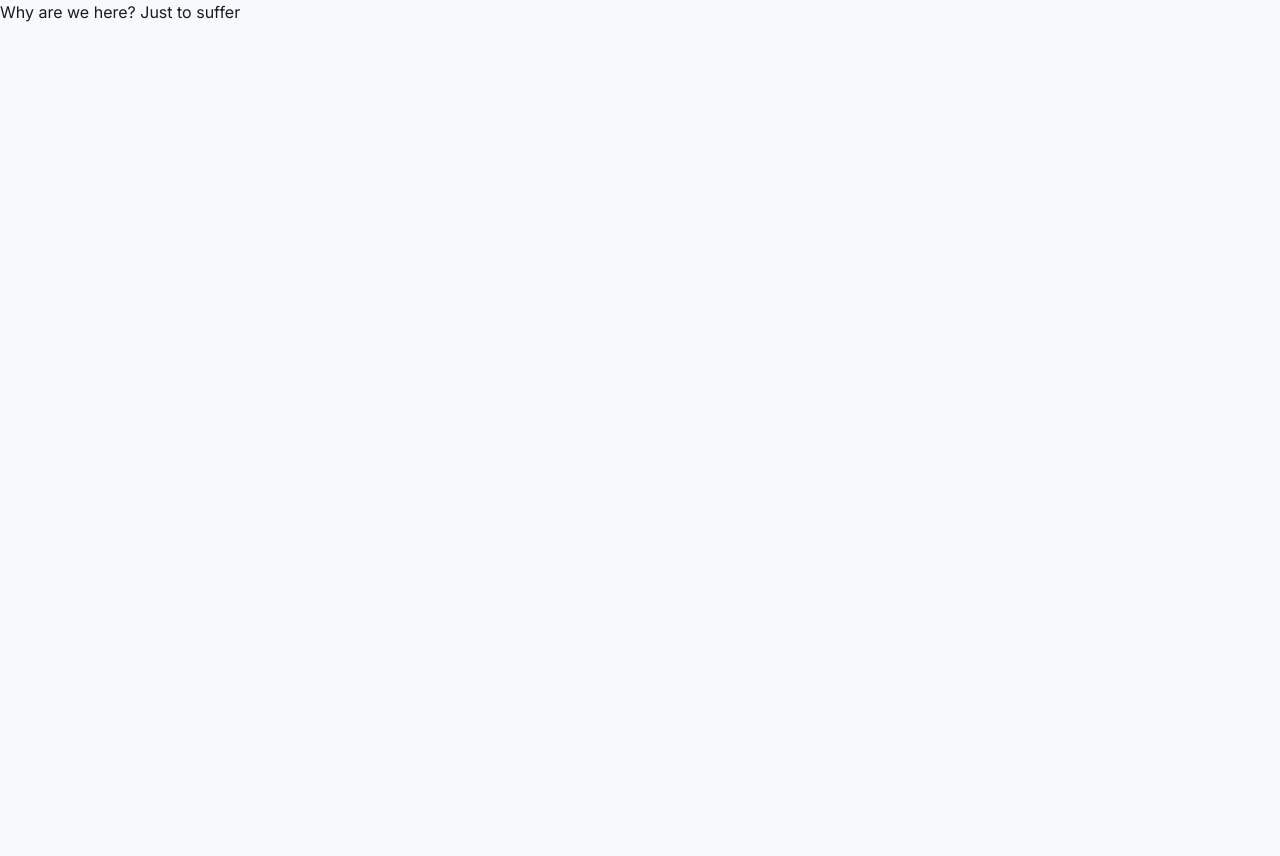
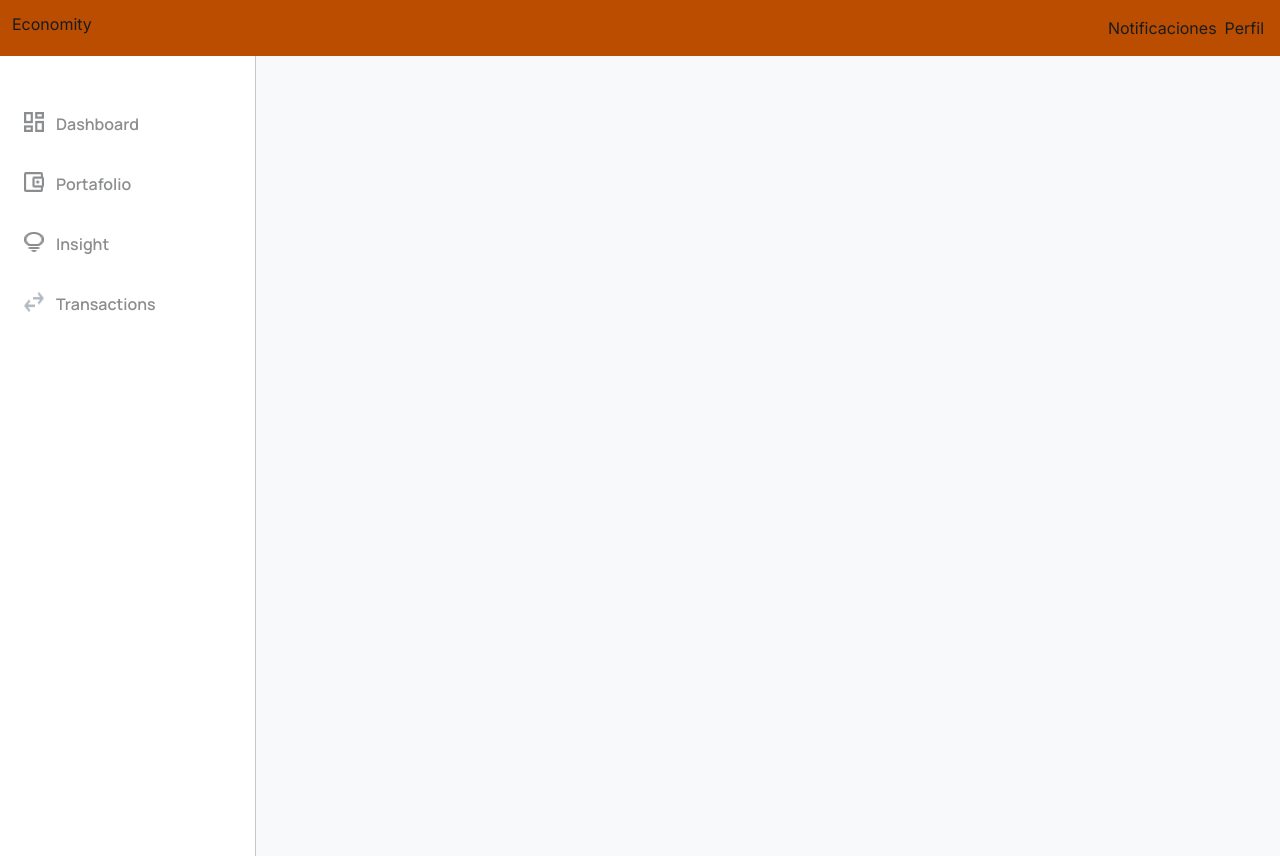
Before and after one commit to Mozcko/talenthackathon-economity-core, an Astro site in the folder frontend/: page / in a window 1280 px wide. Before the commit the page ends 800 px from the top, so only its background shows below. Built offline with nearby package versions, Linux system fonts and the light colour scheme; Astro itself is replaced by a stand-in of ours.

Commit message:
Sidebar done

```diff
--- a/frontend/src/components/Astro/Navbar.astro
+++ b/frontend/src/components/Astro/Navbar.astro
@@ -0,0 +1,11 @@
+---
+
+---
+
+<nav class="flex width-full align-center justify-between bg-amber-700">
+  <div class="m-3">Economity</div>
+  <div class="flex m-3">
+    <div class="m-1">Notificaciones</div>
+    <div class="m-1">Perfil</div>
+  </div>
+</nav>
--- a/frontend/src/components/Astro/Sidebar.astro
+++ b/frontend/src/components/Astro/Sidebar.astro
@@ -0,0 +1,36 @@
+---
+import dashboardIcon from "../../assets/dashboardIcon.png";
+import portafolioIcon from "../../assets/portafolioIcon.png";
+import insightIcon from "../../assets/insightsIcon.png";
+import transactionsIcon from "../../assets/transactionIcon.png";
+
+const navItems = [
+    { name: 'Dashboard', icon: dashboardIcon },
+    { name: 'Portafolio', icon: portafolioIcon },
+    { name: 'Insight', icon: insightIcon },
+    { name: 'Transactions', icon: transactionsIcon },
+];
+---
+<aside class="w-64 h-full min-h-screen bg-surface-container-lowest border-r border-outline-variant flex flex-col py-10">
+    <nav class="flex flex-col w-full space-y-1">
+        {navItems.map((item) => (
+            <a
+                href="#"
+                class="group relative py-4 flex justify-start gap-3 text-on-surface/50 font-display font-semibold transition-all duration-300
+                       hover:text-secondary hover:bg-momentum-glow px-6"
+            >
+                <img src={item.icon.src} alt={item.name} class="w-5 h-5 opacity-50 group-hover:opacity-100 transition-opacity duration-300" />
+
+                <span>{item.name}</span>
+
+                {/* Right Glowing Border Indicator */}
+                <span class="absolute right-0 top-0 h-full w-1 bg-secondary opacity-0 transition-all duration-300
+                             group-hover:opacity-100 group-hover:shadow-[0_0_15px_var(--color-secondary-fixed-dim)]">
+                </span>
+            </a>
+        ))}
+    </nav>
+</aside>
+
+<style>
+</style>
--- a/frontend/src/pages/index.astro
+++ b/frontend/src/pages/index.astro
@@ -1,10 +1,16 @@
 ---
 
+import Navbar from "../components/Astro/Navbar.astro"
 import Layout from "../layouts/Layout.astro"
+import Sidebar from "../components/Astro/Sidebar.astro"
+
 
 ---
 <Layout title="">
-	<p class="Manrope">Why are we here? Just to suffer</p>
+	<Navbar />
+	<Sidebar />
+
+	{/*<p class="Manrope">Why are we here? Just to suffer</p> */}
 </Layout>
 
 <style>
```
Also changed, not shown: frontend/src/assets/dashboardIcon.png (added), frontend/src/assets/insightsIcon.png (added), frontend/src/assets/portafolioIcon.png (added), frontend/src/assets/transactionIcon.png (added).
